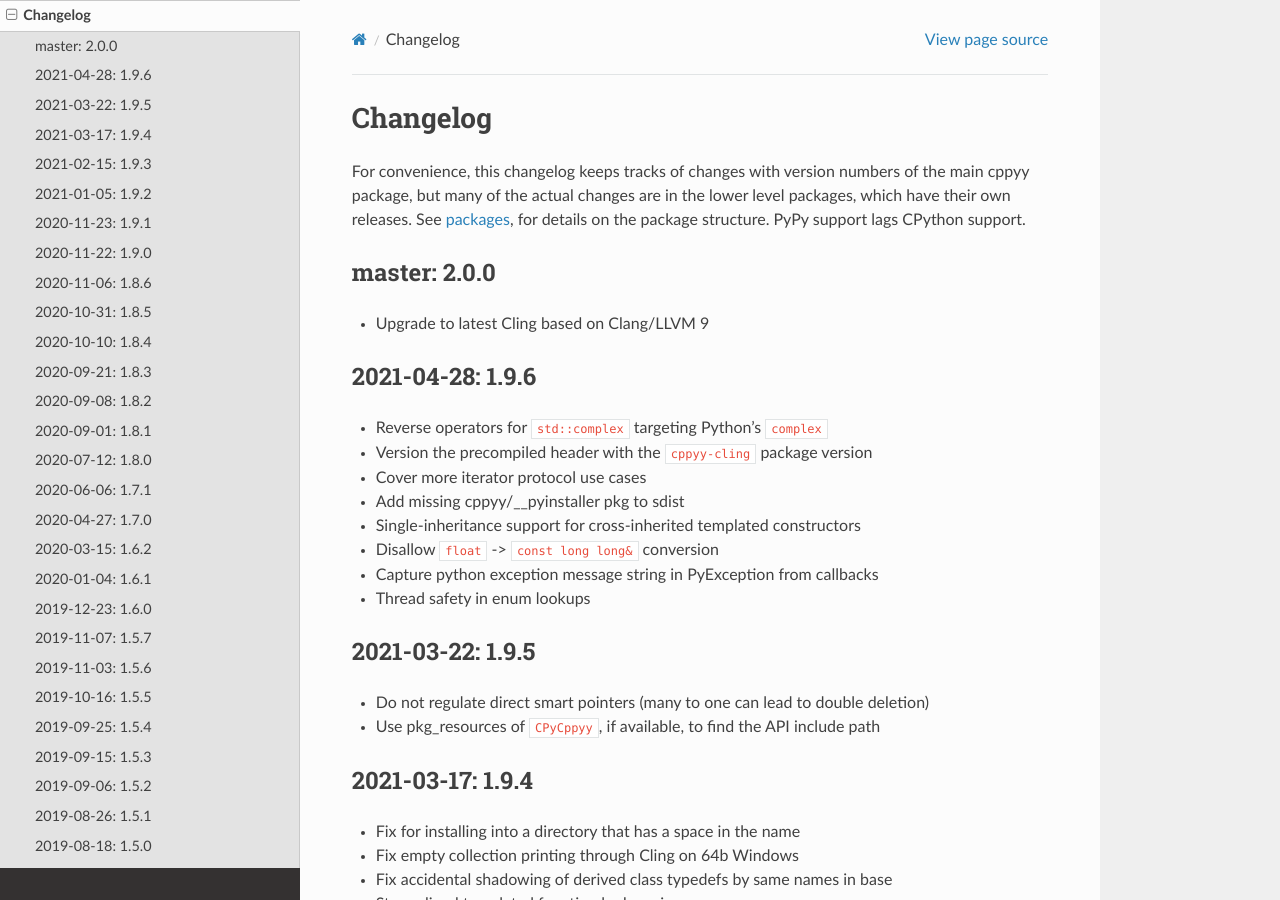
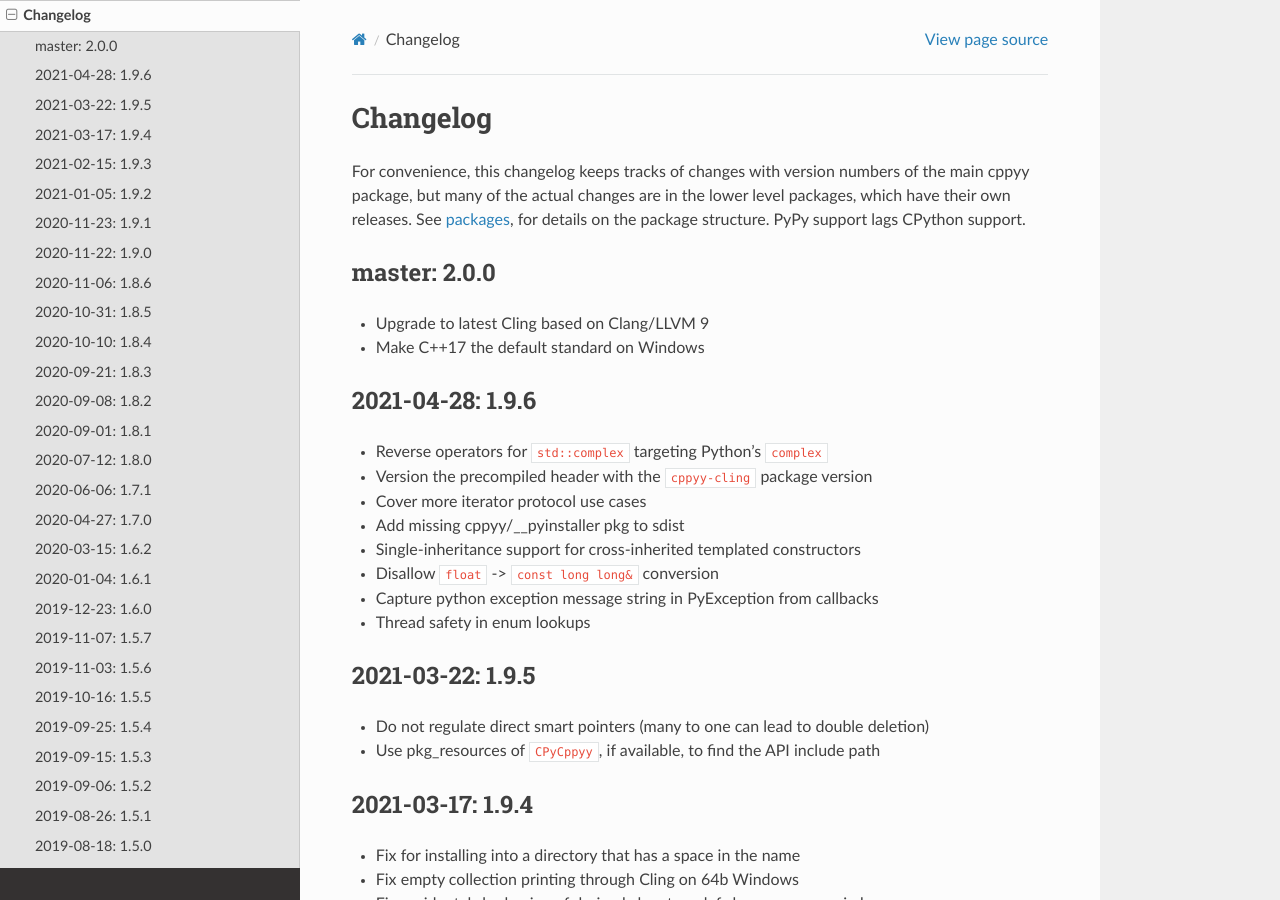
Before and after one commit to wlav/cppyy, a Sphinx documentation site: the page built from doc/source/changelog.rst, in a window 1280 px wide and 900 px high. Built offline with Sphinx 7.4.7 and the Read the Docs theme 2.0.0, drawn with Linux system fonts in a browser that asks for light colours.

Commit message:
note that C++17 is now the default on Windows, too

```diff
--- a/doc/source/changelog.rst
+++ b/doc/source/changelog.rst
@@ -14,6 +14,7 @@ master: 2.0.0
 -------------
 
 * Upgrade to latest Cling based on Clang/LLVM 9
+* Make C++17 the default standard on Windows
 
 
 2021-04-28: 1.9.6
```
